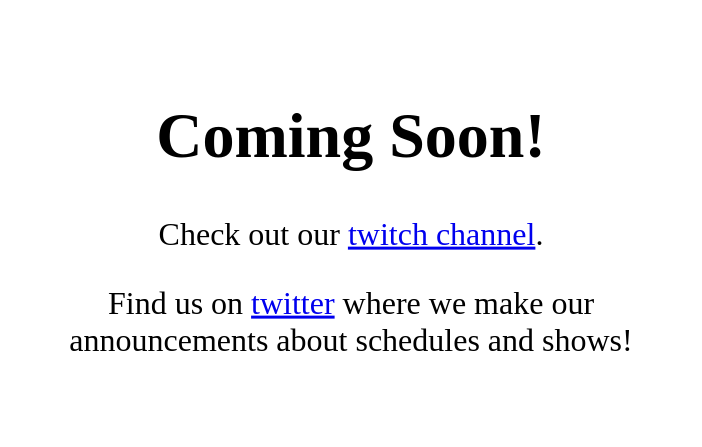
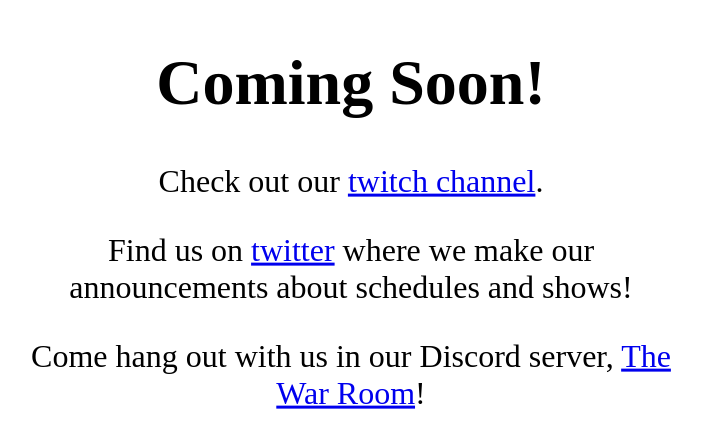
Before and after one commit to EricMTodd/sandbox-podcasts, a plain HTML site: page index.html in a window 1280 px wide. Shown: the part 177-624 px from the top of the page, without its empty margins (289-991 px from the left). Drawn offline with Linux system fonts and the light colour scheme.

Commit message:
Added discord server link.

```diff
--- a/index.html
+++ b/index.html
@@ -22,6 +22,10 @@
         >
         where we make our announcements about schedules and shows!
       </p>
+      <p>
+        Come hang out with us in our Discord server,
+        <a target="_blank" href="https://discord.gg/z39XSnn">The War Room</a>!
+      </p>
     </main>
     <footer></footer>
   </body>
```
